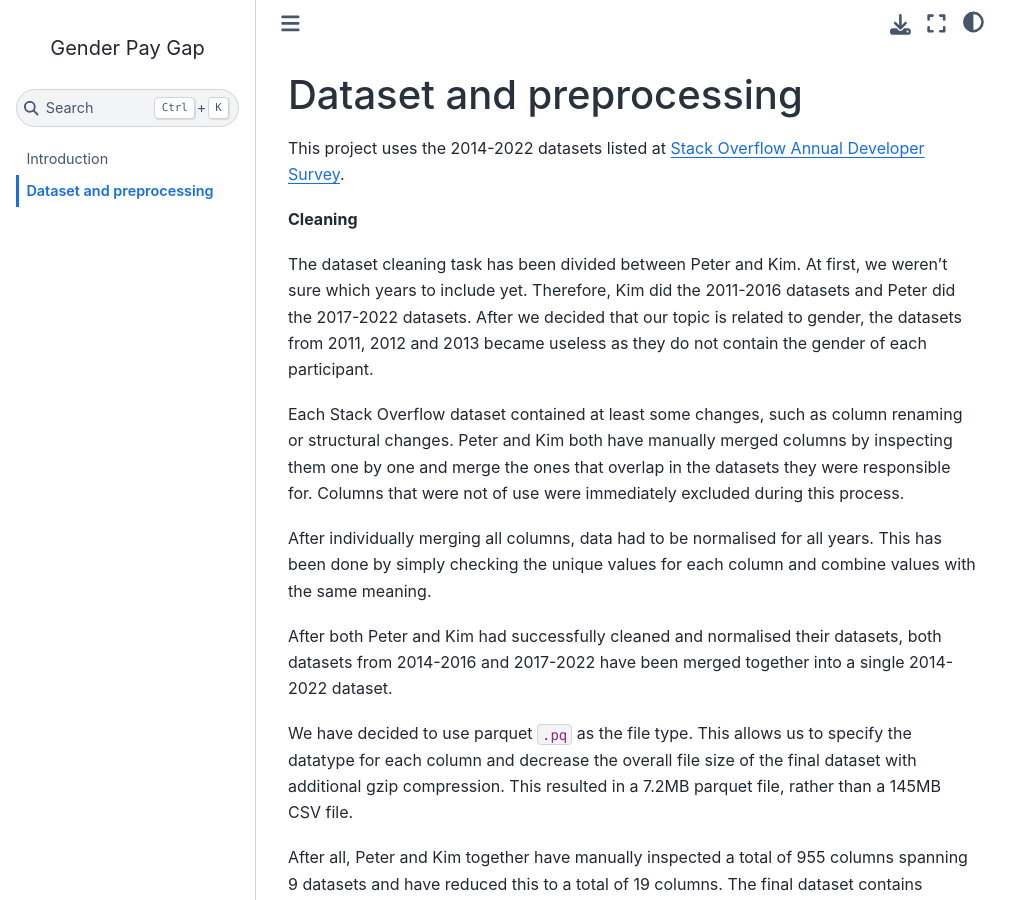
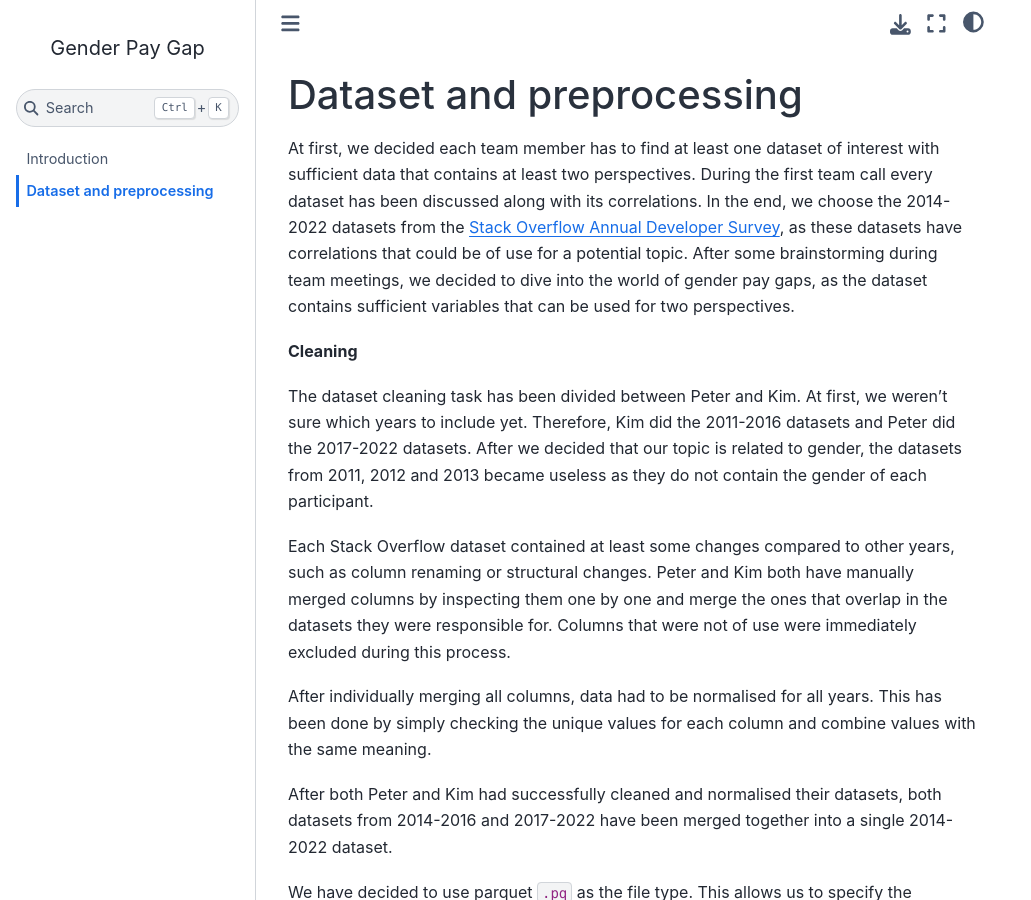
Before and after one commit to p-adema/info-vis, a Jupyter Book: the page built from docs/dataset-preprocessing.md, in a window 1280 px wide and 900 px high. Shown: the whole window, without its empty margins (0-1031 px from the left). Built offline with Jupyter Book 1.0.4 settings and Sphinx 7.4.7 and the Sphinx Book theme 1.1.4, drawn with Linux system fonts in a browser that asks for light colours; pages that are not in the unit, such as notebooks, are missing from menus; comment, search, counter and statistics services are not loaded.

Commit message:
docs: explain how and why we choose our dataset

```diff
--- a/docs/dataset-preprocessing.md
+++ b/docs/dataset-preprocessing.md
@@ -1,7 +1,15 @@
 # Dataset and preprocessing
 
-This project uses the 2014-2022 datasets listed at
-[Stack Overflow Annual Developer Survey](https://insights.stackoverflow.com/survey).
+At first, we decided each team member has to find at least one dataset of
+interest with sufficient data that contains at least two perspectives. During
+the first team call every dataset has been discussed along with its
+correlations. In the end, we choose the 2014-2022 datasets from the
+[Stack Overflow Annual Developer Survey](https://insights.stackoverflow.com/survey),
+as these datasets have correlations that could be of use for a potential topic.
+After some brainstorming during team meetings, we decided to dive into the world
+of gender pay gaps, as the dataset contains sufficient variables that can be
+used for two perspectives.
+
 
 **Cleaning**
 
@@ -11,11 +19,11 @@ datasets and Peter did the 2017-2022 datasets. After we decided that our topic
 is related to gender, the datasets from 2011, 2012 and 2013 became useless as
 they do not contain the gender of each participant.
 
-Each Stack Overflow dataset contained at least some changes, such as column
-renaming or structural changes. Peter and Kim both have manually merged columns
-by inspecting them one by one and merge the ones that overlap in the datasets
-they were responsible for. Columns that were not of use were immediately
-excluded during this process.
+Each Stack Overflow dataset contained at least some changes compared to other
+years, such as column renaming or structural changes. Peter and Kim both have
+manually merged columns by inspecting them one by one and merge the ones that
+overlap in the datasets they were responsible for. Columns that were not of use
+were immediately excluded during this process.
 
 After individually merging all columns, data had to be normalised for all years.
 This has been done by simply checking the unique values for each column and
```
